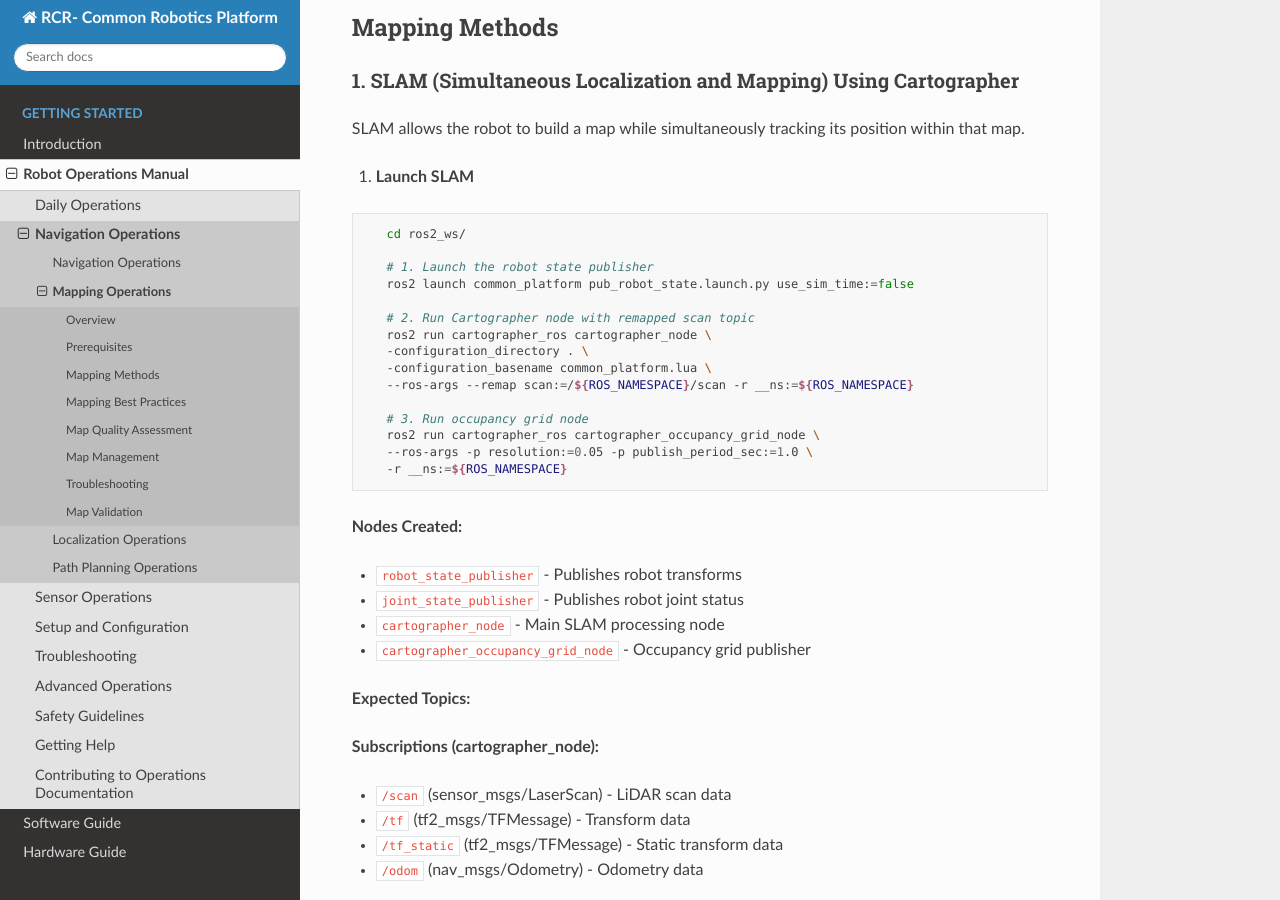
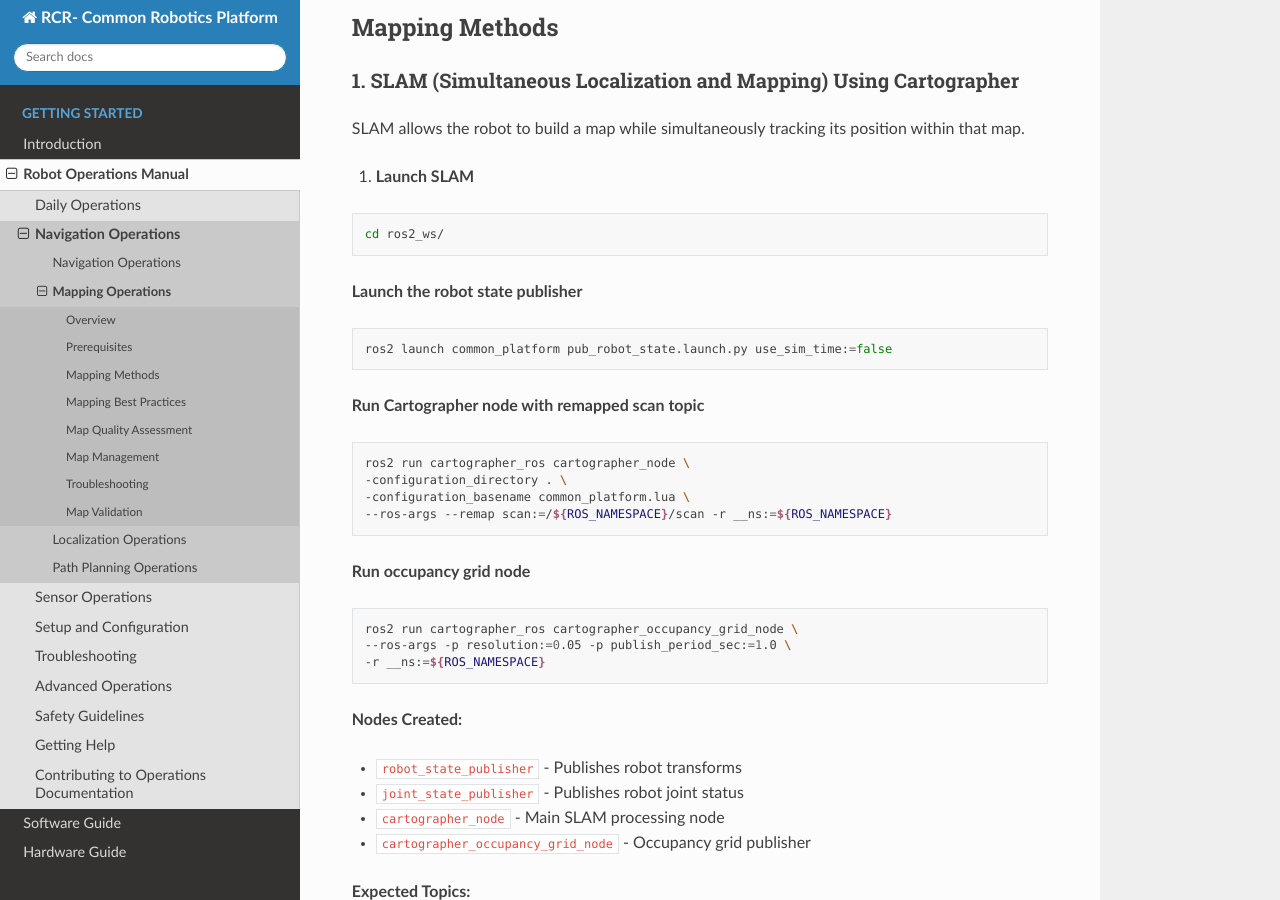
Before and after one commit to RoseCityRobotics/common_platform, a Sphinx documentation site: the page built from docs/source/operations/navigation/mapping.md, in a window 1280 px wide and 900 px high, scrolled down 525 px. Built offline with Sphinx 7.4.7 and the Read the Docs theme 3.1.0, drawn with Linux system fonts in a browser that asks for light colours.

Commit message:
better copy paste

````diff
--- a/docs/source/operations/navigation/mapping.md
+++ b/docs/source/operations/navigation/mapping.md
@@ -21,21 +21,27 @@ SLAM allows the robot to build a map while simultaneously tracking its position
 
 1. **Launch SLAM**
 ```bash
-   cd ros2_ws/
+cd ros2_ws/
+```
 
-   # 1. Launch the robot state publisher
-   ros2 launch common_platform pub_robot_state.launch.py use_sim_time:=false
+**Launch the robot state publisher**
+```bash
+ros2 launch common_platform pub_robot_state.launch.py use_sim_time:=false
+```
 
-   # 2. Run Cartographer node with remapped scan topic
-   ros2 run cartographer_ros cartographer_node \
-   -configuration_directory . \
-   -configuration_basename common_platform.lua \
-   --ros-args --remap scan:=/${ROS_NAMESPACE}/scan -r __ns:=${ROS_NAMESPACE}
+**Run Cartographer node with remapped scan topic**
+```bash
+ros2 run cartographer_ros cartographer_node \
+-configuration_directory . \
+-configuration_basename common_platform.lua \
+--ros-args --remap scan:=/${ROS_NAMESPACE}/scan -r __ns:=${ROS_NAMESPACE}
+```
 
-   # 3. Run occupancy grid node
-   ros2 run cartographer_ros cartographer_occupancy_grid_node \
-   --ros-args -p resolution:=0.05 -p publish_period_sec:=1.0 \
-   -r __ns:=${ROS_NAMESPACE}
+**Run occupancy grid node**
+```bash
+ros2 run cartographer_ros cartographer_occupancy_grid_node \
+--ros-args -p resolution:=0.05 -p publish_period_sec:=1.0 \
+-r __ns:=${ROS_NAMESPACE}
 ```
 
    **Nodes Created:**
````
